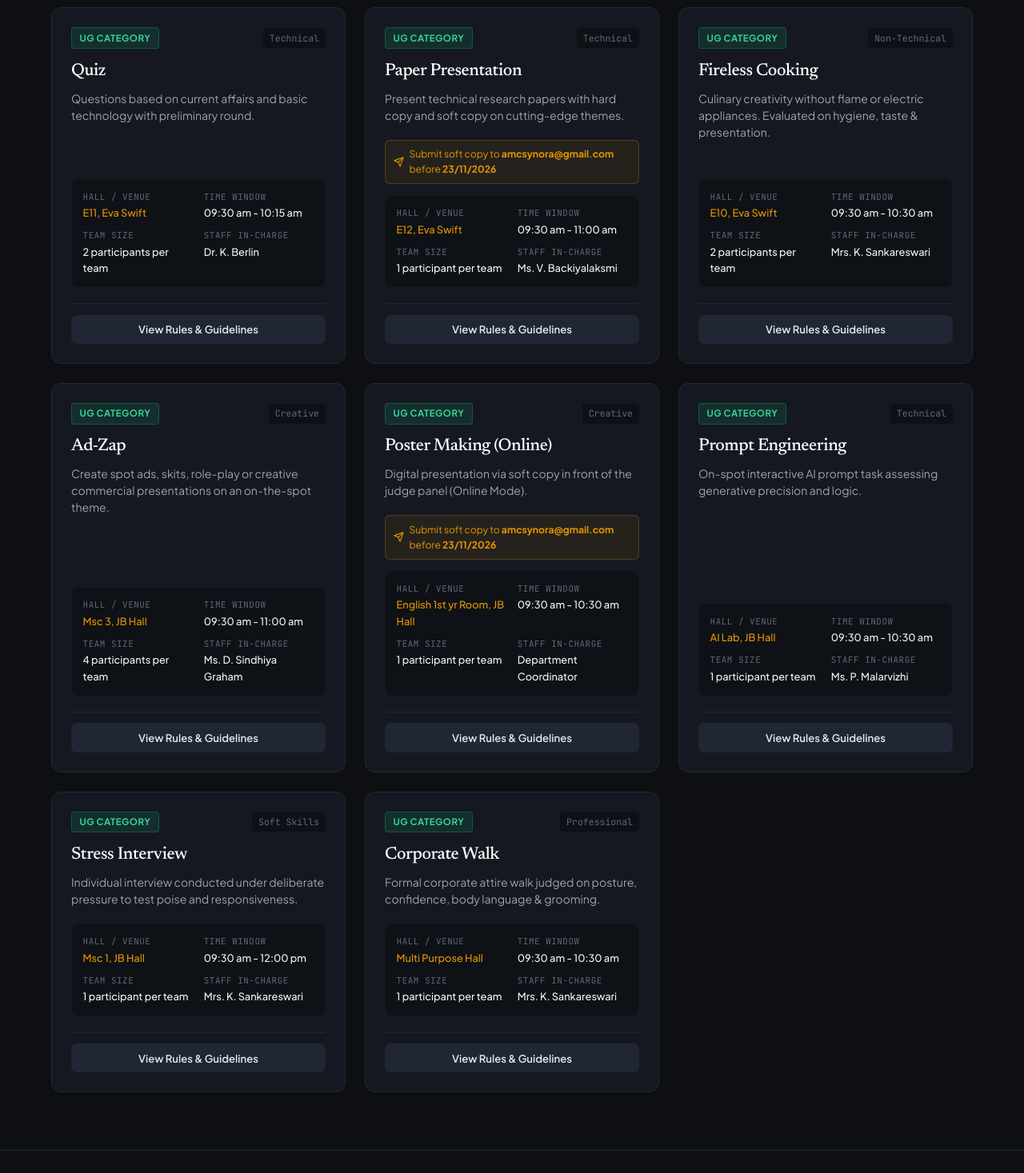
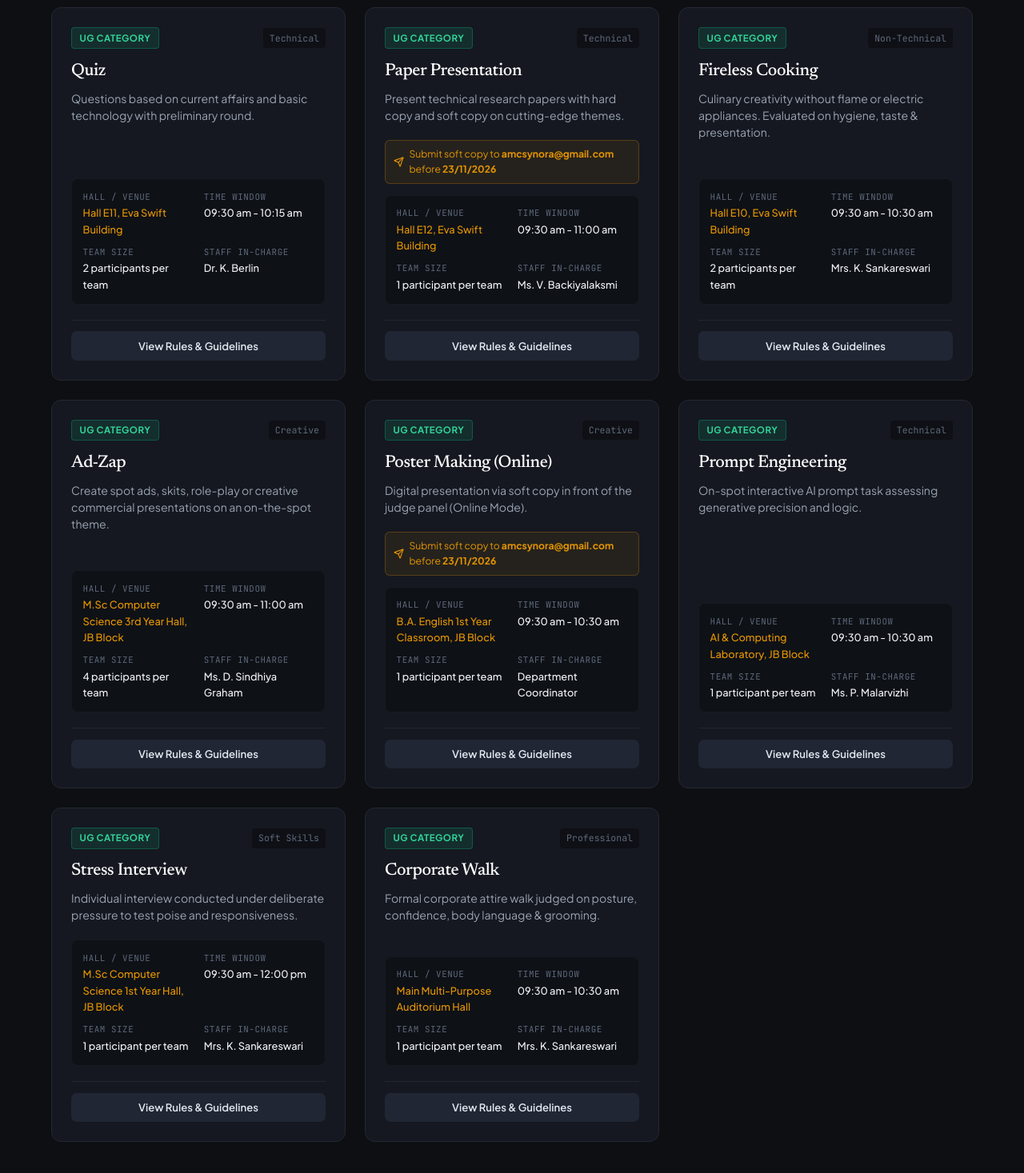
Before and after one commit to mogesh-developer/SYNORA_2K26, a React (Vite) app: page / in a window 1280 px wide. Shown: the part 1496-2963 px from the top of the page at 80% size. Built offline with nearby package versions, Linux system fonts and the light colour scheme.

Commit message:
style: format classroom venue locations with full professional names

```diff
--- a/src/festData.js
+++ b/src/festData.js
@@ -108,7 +108,7 @@ export const EVENTS = [
     title: "Quiz",
     shortDesc: "Questions based on current affairs and basic technology with preliminary round.",
     teamSize: "2 participants per team",
-    venue: "E11, Eva Swift",
+    venue: "Hall E11, Eva Swift Building",
     time: "09:30 am - 10:15 am",
     duration: "45 Minutes",
     staffIncharge: "Dr. K. Berlin",
@@ -126,7 +126,7 @@ export const EVENTS = [
     title: "Paper Presentation",
     shortDesc: "Present technical research papers with hard copy and soft copy on cutting-edge themes.",
     teamSize: "1 participant per team",
-    venue: "E12, Eva Swift",
+    venue: "Hall E12, Eva Swift Building",
     time: "09:30 am - 11:00 am",
     duration: "3 mins presentation + 2 mins queries",
     staffIncharge: "Ms. V. Backiyalaksmi",
@@ -153,7 +153,7 @@ export const EVENTS = [
     title: "Fireless Cooking",
     shortDesc: "Culinary creativity without flame or electric appliances. Evaluated on hygiene, taste & presentation.",
     teamSize: "2 participants per team",
-    venue: "E10, Eva Swift",
+    venue: "Hall E10, Eva Swift Building",
     time: "09:30 am - 10:30 am",
     duration: "1 hour",
     staffIncharge: "Mrs. K. Sankareswari",
@@ -174,7 +174,7 @@ export const EVENTS = [
     title: "Ad-Zap",
     shortDesc: "Create spot ads, skits, role-play or creative commercial presentations on an on-the-spot theme.",
     teamSize: "4 participants per team",
-    venue: "Msc 3, JB Hall",
+    venue: "M.Sc Computer Science 3rd Year Hall, JB Block",
     time: "09:30 am - 11:00 am",
     duration: "5 minutes",
     staffIncharge: "Ms. D. Sindhiya Graham",
@@ -194,7 +194,7 @@ export const EVENTS = [
     title: "Poster Making (Online)",
     shortDesc: "Digital presentation via soft copy in front of the judge panel (Online Mode).",
     teamSize: "1 participant per team",
-    venue: "English 1st yr Room, JB Hall",
+    venue: "B.A. English 1st Year Classroom, JB Block",
     time: "09:30 am - 10:30 am",
     duration: "1 hour",
     staffIncharge: "Department Coordinator",
@@ -221,7 +221,7 @@ export const EVENTS = [
     title: "Prompt Engineering",
     shortDesc: "On-spot interactive AI prompt task assessing generative precision and logic.",
     teamSize: "1 participant per team",
-    venue: "AI Lab, JB Hall",
+    venue: "AI & Computing Laboratory, JB Block",
     time: "09:30 am - 10:30 am",
     duration: "20 minutes",
     staffIncharge: "Ms. P. Malarvizhi",
@@ -238,7 +238,7 @@ export const EVENTS = [
     title: "Stress Interview",
     shortDesc: "Individual interview conducted under deliberate pressure to test poise and responsiveness.",
     teamSize: "1 participant per team",
-    venue: "Msc 1, JB Hall",
+    venue: "M.Sc Computer Science 1st Year Hall, JB Block",
     time: "09:30 am - 12:00 pm",
     duration: "5 minutes per candidate",
     staffIncharge: "Mrs. K. Sankareswari",
@@ -257,7 +257,7 @@ export const EVENTS = [
     title: "Corporate Walk",
     shortDesc: "Formal corporate attire walk judged on posture, confidence, body language & grooming.",
     teamSize: "1 participant per team",
-    venue: "Multi Purpose Hall",
+    venue: "Main Multi-Purpose Auditorium Hall",
     time: "09:30 am - 10:30 am",
     duration: "3 minutes",
     staffIncharge: "Mrs. K. Sankareswari",
@@ -279,7 +279,7 @@ export const EVENTS = [
     title: "Quiz",
     shortDesc: "Competitive technical and current affairs quiz designed for postgraduate participants.",
     teamSize: "2 participants per team",
-    venue: "E11, Eva Swift",
+    venue: "Hall E11, Eva Swift Building",
     time: "10:15 am - 11:00 am",
     duration: "45 Minutes",
     staffIncharge: "Dr. K. Berlin",
@@ -297,7 +297,7 @@ export const EVENTS = [
     title: "Paper Presentation",
     shortDesc: "Postgraduate paper defense with hard copy and soft copy presentation before the chair.",
     teamSize: "1 participant per team",
-    venue: "English Conference, JB Hall",
+    venue: "English Department Conference Hall, JB Block",
     time: "09:30 am - 11:30 am",
     duration: "3 mins presentation + 2 mins queries",
     staffIncharge: "Ms. V. Backiyalaksmi",
@@ -324,7 +324,7 @@ export const EVENTS = [
     title: "Startup Idea",
     shortDesc: "Pitch entrepreneurial startup concepts with business feasibility deck and Q&A viva.",
     teamSize: "1 participant per team",
-    venue: "Msc 2, JB Hall",
+    venue: "M.Sc Computer Science 2nd Year Hall, JB Block",
     time: "09:30 am - 11:00 am",
     duration: "3 mins presentation + 2 mins queries",
     staffIncharge: "Mr. M. Silvanus Manual",
@@ -345,7 +345,7 @@ export const EVENTS = [
     title: "Prompt Engineering",
     shortDesc: "Postgraduate level on-spot generative AI challenge evaluating prompt craft.",
     teamSize: "1 participant per team",
-    venue: "AI Lab, JB Hall",
+    venue: "AI & Computing Laboratory, JB Block",
     time: "09:30 am - 10:30 am",
     duration: "20 minutes",
     staffIncharge: "Ms. P. Malarvizhi",
@@ -362,7 +362,7 @@ export const EVENTS = [
     title: "Stress Interview",
     shortDesc: "Intense pressure test evaluating critical thinking, demeanor, and verbal composure.",
     teamSize: "1 participant per team",
-    venue: "Msc 1, JB Hall",
+    venue: "M.Sc Computer Science 1st Year Hall, JB Block",
     time: "09:30 am - 12:00 pm",
     duration: "5 minutes",
     staffIncharge: "Mrs. K. Sankareswari",
@@ -381,7 +381,7 @@ export const EVENTS = [
     title: "Corporate Walk",
     shortDesc: "Executive styling and formal runway walk evaluated on posture, demeanor and grooming.",
     teamSize: "1 participant per team",
-    venue: "Multi Purpose Hall",
+    venue: "Main Multi-Purpose Auditorium Hall",
     time: "10:30 am - 11:30 am",
     duration: "3 minutes",
     staffIncharge: "Mrs. K. Sankareswari",
```
